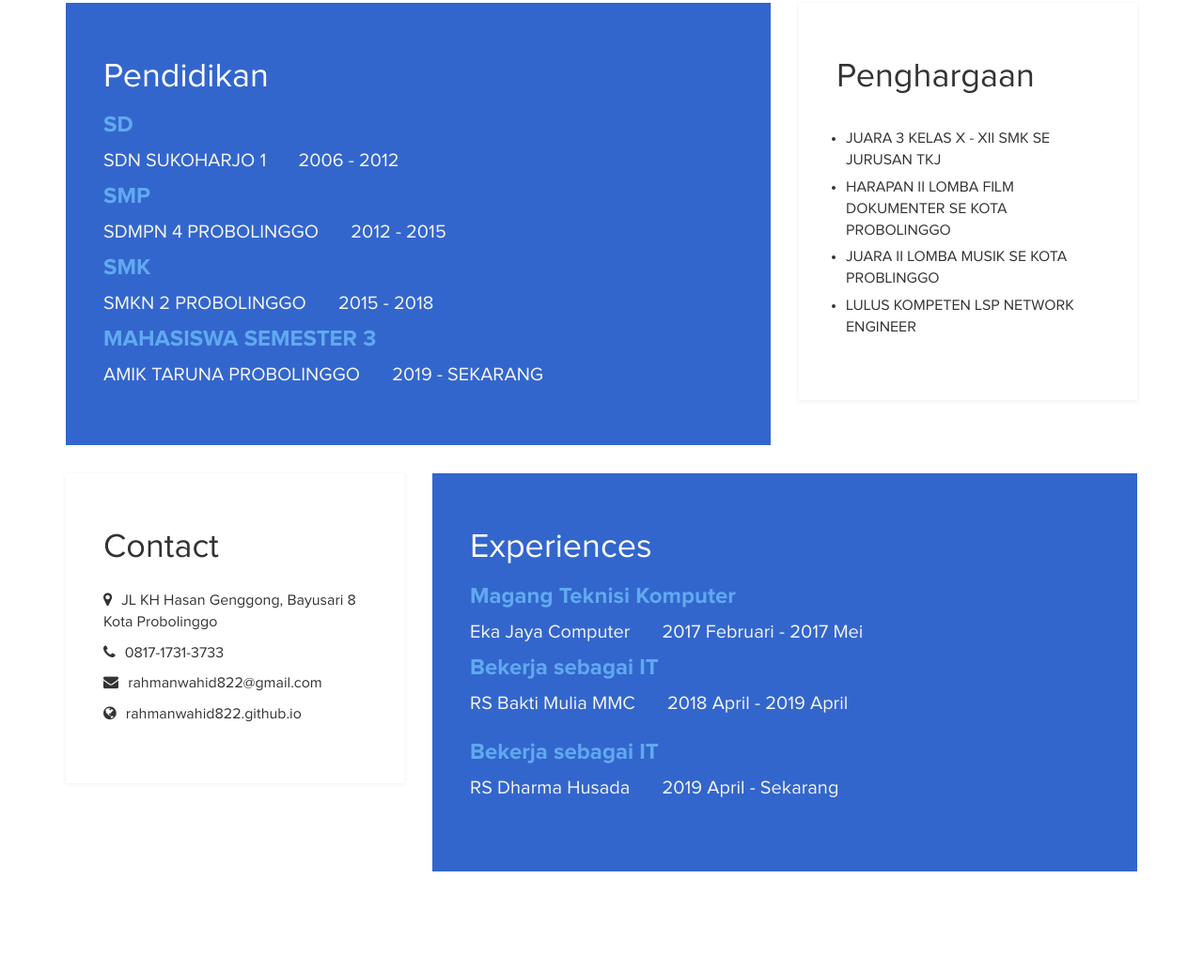
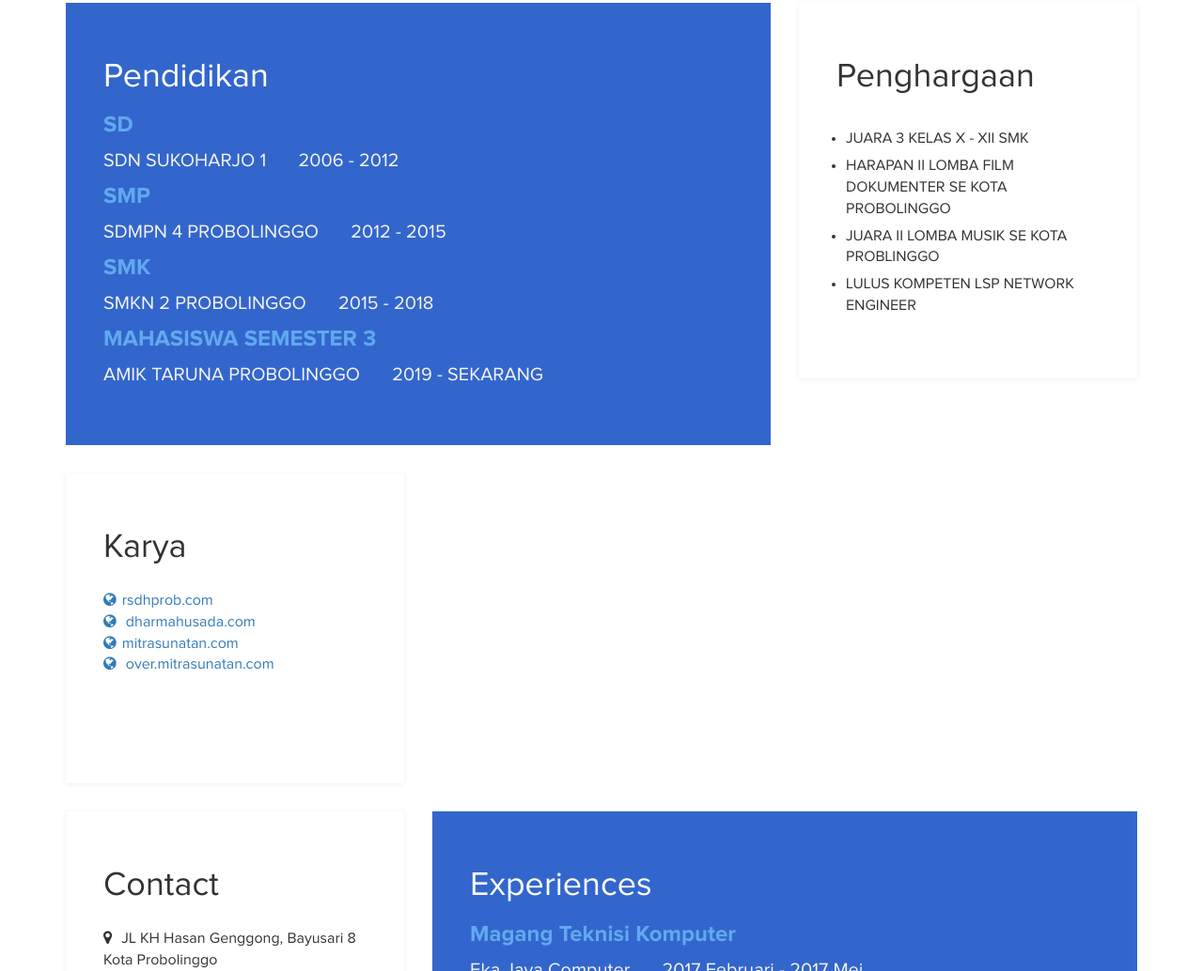
Before and after one commit to rahmanwahid822/rahmanwahid822.github.io, a plain HTML site: page index.html in a window 1280 px wide. Shown: the part 1215-2249 px from the top of the page at 94% size. Drawn offline with Linux system fonts and the light colour scheme.

Commit message:
update index

```diff
--- a/index.html
+++ b/index.html
@@ -126,7 +126,7 @@ http://www.templatemo.com/tm-467-easy-profile
 			<div class="languages">
 				<h2>Penghargaan</h2>
 					<ul>
-						<li>JUARA 3 KELAS X - XII SMK SE JURUSAN TKJ </li>
+						<li>JUARA 3 KELAS X - XII SMK</li>
 						<li>HARAPAN II LOMBA FILM DOKUMENTER SE KOTA PROBOLINGGO</li>
 						<li>JUARA II LOMBA MUSIK SE KOTA PROBLINGGO</li>
 						<li>LULUS KOMPETEN LSP NETWORK ENGINEER </li>
@@ -135,6 +135,25 @@ http://www.templatemo.com/tm-467-easy-profile
 		</div>
 	</div>
 </section>
+
+
+<!-- contact and experience -->
+<section class="container">
+	<div class="row">
+		<div class="col-md-4 col-sm-12">
+			<div class="contact">
+				<h2>Karya</h2>
+					<a href="http://rsdhprob.com">   <i class="fa fa-globe"></i>rsdhprob.com</a> </br>
+					<a href="http://dharmahusada.com"><i class="fa fa-globe"></i> dharmahusada.com </a> </br>
+					<a href="https://mitrasunatan.com"> <i class="fa fa-globe"></i>mitrasunatan.com</a> </br>
+					<a href="https://over.mitrasunatan.com"><i class="fa fa-globe"></i> over.mitrasunatan.com</a>
+
+			</div>
+		</div>
+
+	</div>
+</section>
+
 
 <!-- contact and experience -->
 <section class="container">
```
